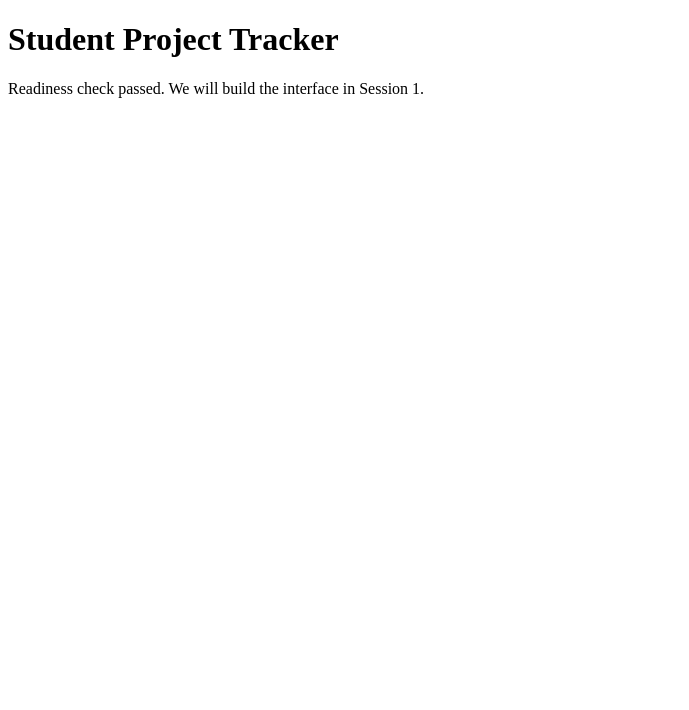
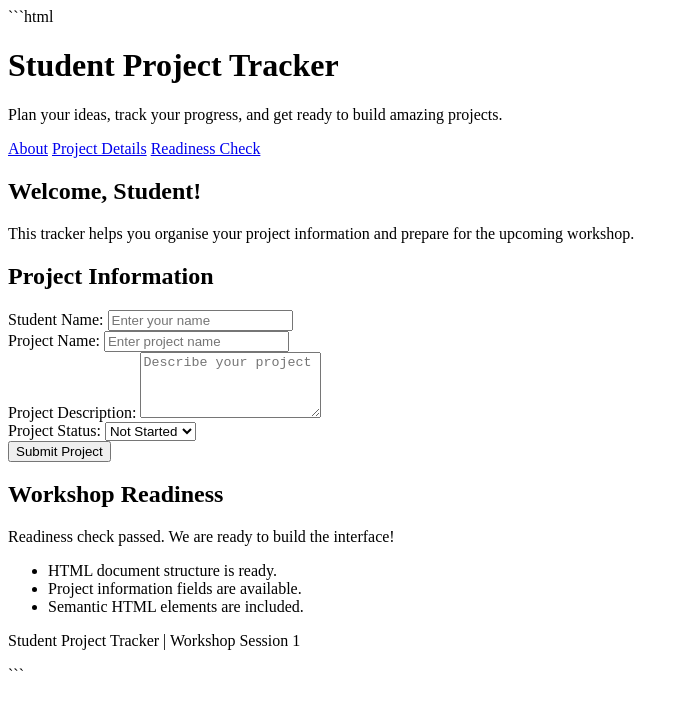
Before and after one commit to poornapragna66-dotcom/Student-Project-Tracker, a website: page public/index.html in a window 1280 px wide. Shown: the whole page, without its empty margins (0-689 px from the left). Drawn offline with Linux system fonts and the light colour scheme.

Commit message:
Describe tracker and inspect HTML

````diff
--- a/public/index.html
+++ b/public/index.html
@@ -1,5 +1,84 @@
+```html
 <!doctype html>
 <html lang="en">
-<head><meta charset="UTF-8"><meta name="viewport" content="width=device-width, initial-scale=1"><title>Workshop readiness</title></head>
-<body><main><h1>Student Project Tracker</h1><p>Readiness check passed. We will build the interface in Session 1.</p></main></body>
+<head>
+    <meta charset="UTF-8">
+    <meta name="viewport" content="width=device-width, initial-scale=1">
+    <title>Workshop Readiness - Student Project Tracker</title>
+</head>
+<body>
+    <header>
+        <h1>Student Project Tracker</h1>
+        <p>Plan your ideas, track your progress, and get ready to build amazing projects.</p>
+    </header>
+
+    <nav aria-label="Main navigation">
+        <a href="#about">About</a>
+        <a href="#project-details">Project Details</a>
+        <a href="#readiness">Readiness Check</a>
+    </nav>
+
+    <main>
+        <section id="about">
+            <h2>Welcome, Student!</h2>
+            <p>
+                This tracker helps you organise your project information
+                and prepare for the upcoming workshop.
+            </p>
+        </section>
+
+        <section id="project-details">
+            <h2>Project Information</h2>
+            <form>
+                <div>
+                    <label for="student-name">Student Name:</label>
+                    <input type="text" id="student-name"
+                           name="student-name" placeholder="Enter your name"
+                           required>
+                </div>
+
+                <div>
+                    <label for="project-name">Project Name:</label>
+                    <input type="text" id="project-name"
+                           name="project-name" placeholder="Enter project name"
+                           required>
+                </div>
+
+                <div>
+                    <label for="project-description">Project Description:</label>
+                    <textarea id="project-description"
+                              name="project-description"
+                              placeholder="Describe your project"
+                              rows="4" required></textarea>
+                </div>
+
+                <div>
+                    <label for="project-status">Project Status:</label>
+                    <select id="project-status" name="project-status">
+                        <option value="not-started">Not Started</option>
+                        <option value="in-progress">In Progress</option>
+                        <option value="completed">Completed</option>
+                    </select>
+                </div>
+
+                <button type="submit">Submit Project</button>
+            </form>
+        </section>
+
+        <section id="readiness">
+            <h2>Workshop Readiness</h2>
+            <p>Readiness check passed. We are ready to build the interface!</p>
+            <ul>
+                <li>HTML document structure is ready.</li>
+                <li>Project information fields are available.</li>
+                <li>Semantic HTML elements are included.</li>
+            </ul>
+        </section>
+    </main>
+
+    <footer>
+        <p>Student Project Tracker | Workshop Session 1</p>
+    </footer>
+</body>
 </html>
+```
````
